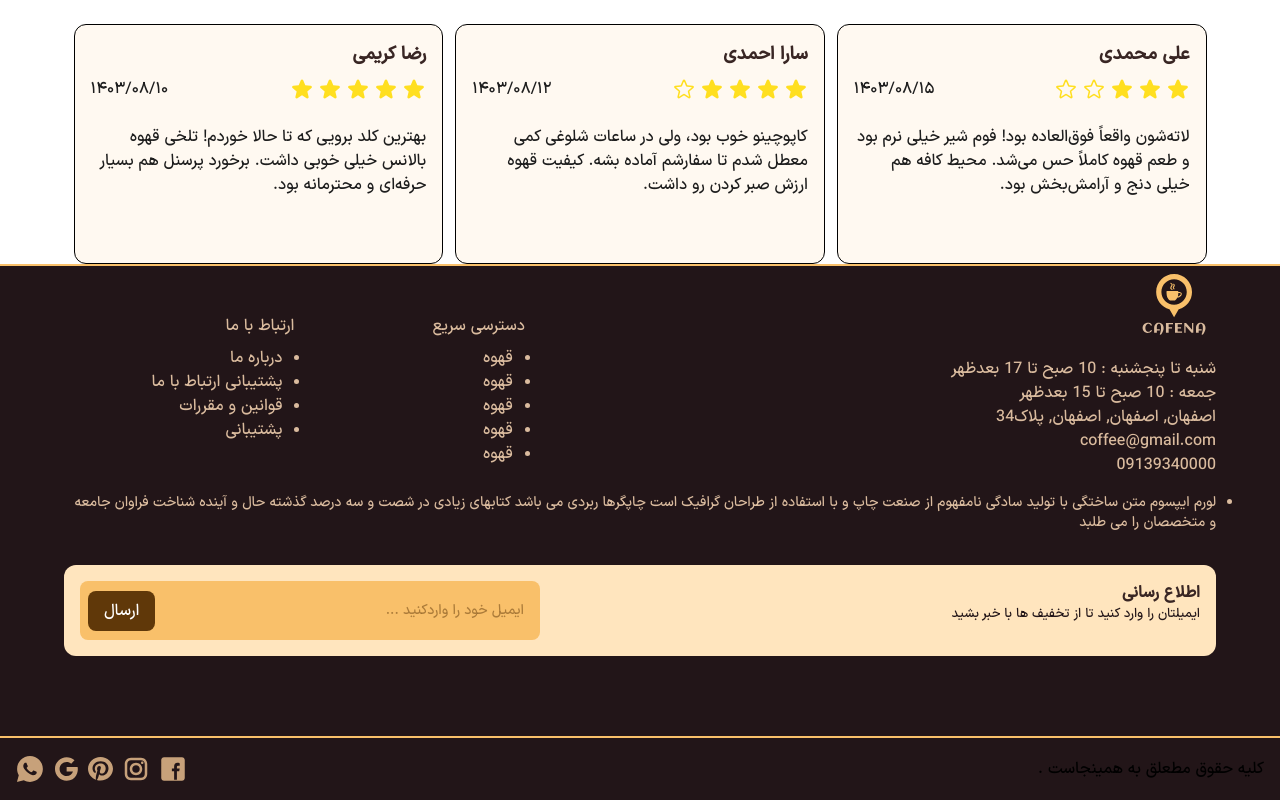
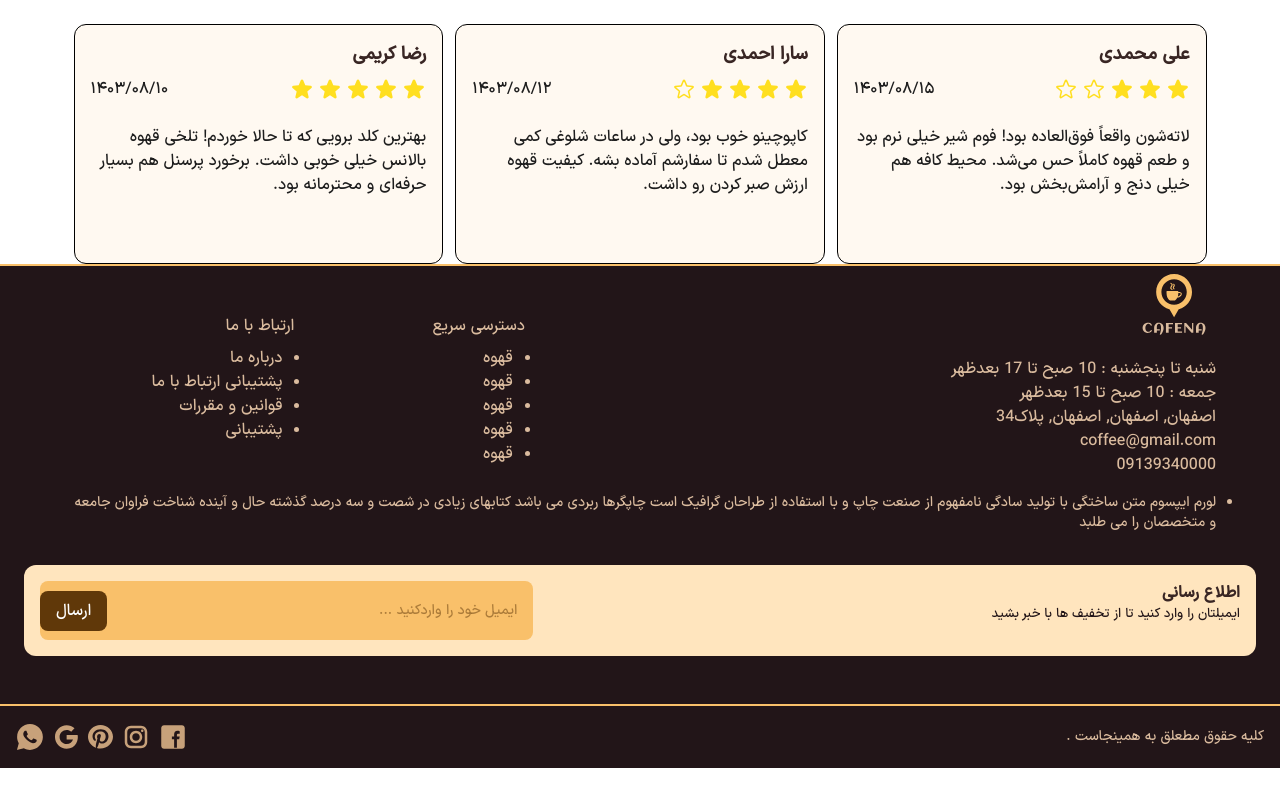
Before and after one commit to Mohammad2954/coffee-shop, a React (Vite) app: page / in a window 1280 px wide. Shown: the part 2692-3492 px from the top of the page. After the commit the page ends 3460 px from the top, so only its background shows below. Built offline with nearby package versions, Linux system fonts and the light colour scheme.

Commit message:
fix:style emaile box

```diff
--- a/src/components/Footer/Footer.jsx
+++ b/src/components/Footer/Footer.jsx
@@ -66,7 +66,7 @@ function Footer() {
               </li>
             </ul>
           </div>
-          <div className=" bg-[#FFE5BE] rounded-xl p-4 col-span-full grid grid-cols-1 sm:grid-cols-2 gap-4 sm:mt-8 mt-4">
+          <div className=" bg-[#FFE5BE] rounded-xl p-4 col-span-full grid grid-cols-1 sm:grid-cols-2 gap-4 sm:mt-8 mx-[-40px] mt-4">
             <div className="">
               <h4 className="text-text-box font-bold">اطلاع رسانی</h4>
               <p className="text-coffee-bg text-[13px] ">
@@ -82,7 +82,7 @@ function Footer() {
                 placeholder="ایمیل خود را واردکنید ..."
               />
               <button
-                className="px-4 py-2 bg-coffee text-white absolute left-6
+                className="px-4 py-2 bg-coffee text-white absolute left-[-12]]
              bottom-[25px] rounded-lg"
               >
                 ارسال
@@ -91,9 +91,11 @@ function Footer() {
           </div>
         </div>
       </div>
-      <div className="border-box-border border-t-2 mt-8 p-4">
-        <div className="flex items-center justify-between">
-          <span>کلیه حقوق مطعلق به همینجاست .</span>
+      <div className="border-box-border border-t-2 p-4">
+        <div className="flex items-center justify-between sm:flex-row flex-col gap-2">
+          <span className="text-text-header text-sm">
+            کلیه حقوق مطعلق به همینجاست .
+          </span>
           <div className="flex items-center gap-2 ">
             <svg
               xmlns="http://www.w3.org/2000/svg"
```
